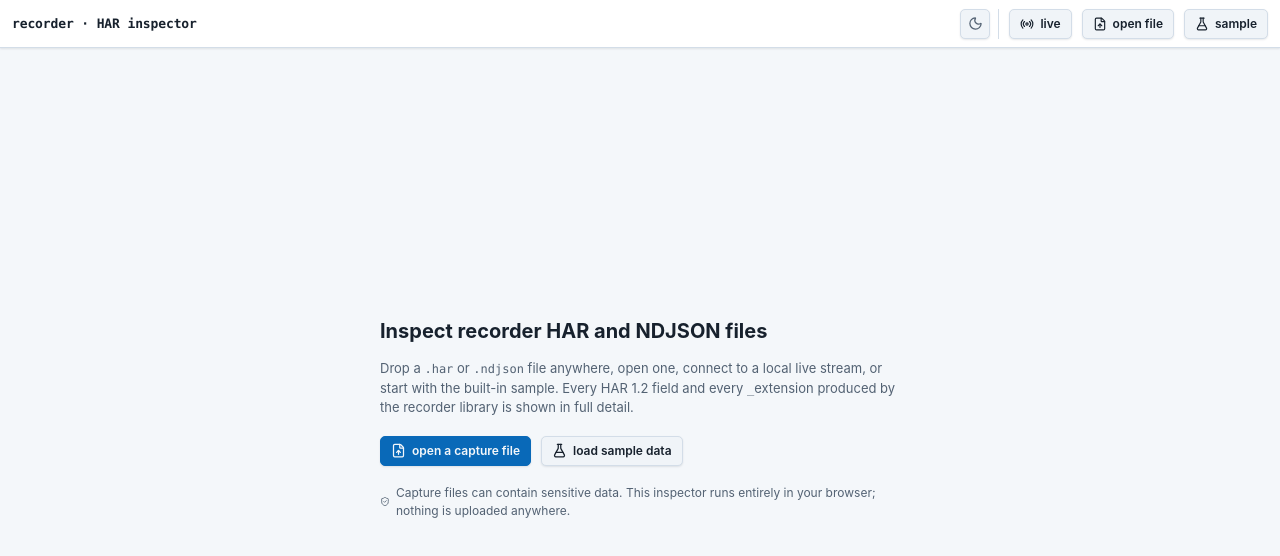
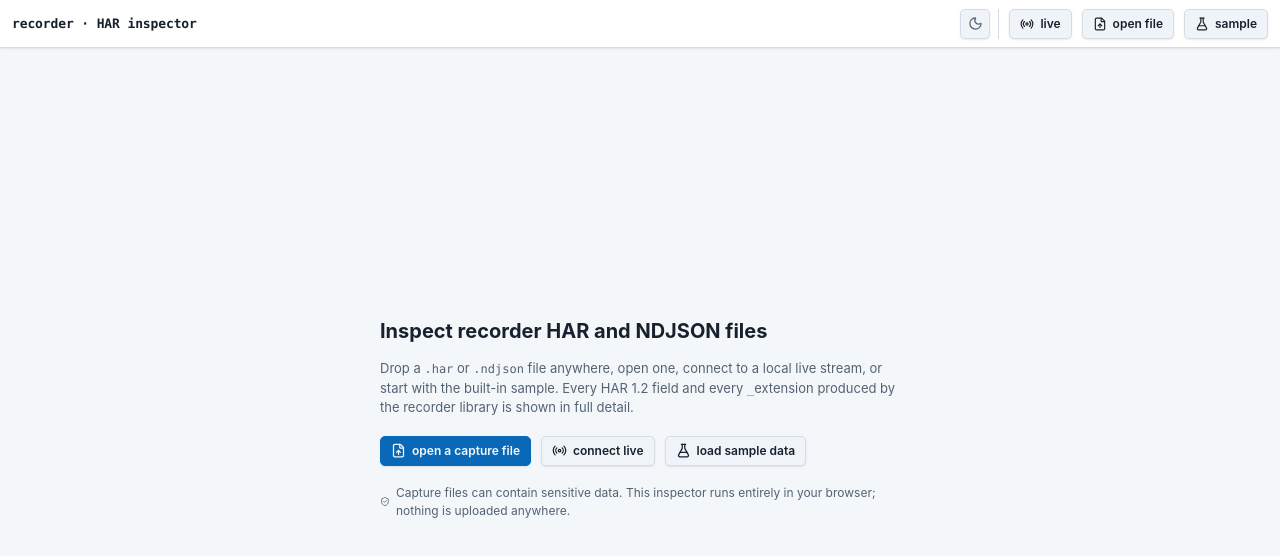
Before and after one commit to mgurevin/recorder, a React (Vite) app in the folder inspector/: page / in a window 1280 px wide. Shown: the top 556 px of the page. Built offline with nearby package versions, Linux system fonts and the light colour scheme.

Commit message:
feat(inspector): expose live mode on welcome screen

```diff
--- a/inspector/src/App.tsx
+++ b/inspector/src/App.tsx
@@ -531,6 +531,9 @@ export default function App() {
               <button type="button" className="btn primary" onClick={() => fileRef.current?.click()}>
                 <FileUp size={15} /> open a capture file
               </button>
+              <button type="button" className="btn" onClick={() => setLiveOpen(true)}>
+                <Radio size={15} /> connect live
+              </button>
               <button type="button" className="btn" onClick={() => loadSample()}>
                 <FlaskConical size={15} /> load sample data
               </button>
--- a/inspector/src/index.css
+++ b/inspector/src/index.css
@@ -118,7 +118,7 @@ button:focus-visible, input:focus-visible, select:focus-visible, textarea:focus-
 .welcome-card { max-width: 520px; }
 .welcome-card h1 { font-size: 20px; margin: 0 0 10px; }
 .welcome-card p { color: var(--muted); }
-.welcome-actions { display: flex; gap: 10px; margin: 18px 0; }
+.welcome-actions { display: flex; flex-wrap: wrap; gap: 10px; margin: 18px 0; }
 .security-note { display: flex; align-items: center; gap: 6px; font-size: 12px; }
 
 .load-error {
```
